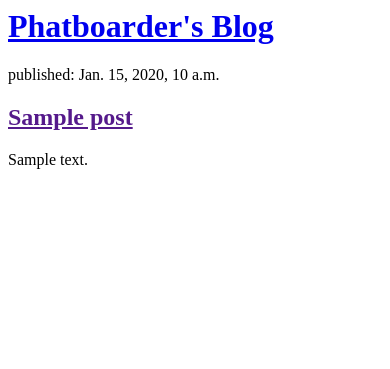
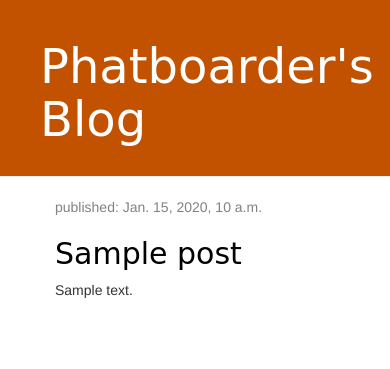
Before and after one commit to nscooling/my-first-blog, a Django app: template blog/templates/blog/post_list.html in a window 390 px wide. Shown: the top 369 px of the page. Run offline with Django 3.2, Linux system fonts and the light colour scheme; the template is opened without the code that fills it: values that come from a table or form of the project are taken from there, others are empty; tables that the repository leaves empty hold one stand-in row (values such as "Sample post"); some libraries are stand-ins or nearby versions.

Commit message:
added css support

```diff
--- /dev/null
+++ b/blog/static/css/blog.css
@@ -0,0 +1,46 @@
+.page-header {
+    background-color: #C25100;
+    margin-top: 0;
+    padding: 20px 20px 20px 40px;
+}
+
+.page-header h1, .page-header h1 a, .page-header h1 a:visited, .page-header h1 a:active {
+    color: #ffffff;
+    font-size: 36pt;
+    text-decoration: none;
+}
+
+.content {
+    margin-left: 40px;
+}
+
+h1, h2, h3, h4 {
+    font-family: 'Lobster', cursive;
+}
+
+.date {
+    color: #828282;
+}
+
+.save {
+    float: right;
+}
+
+.post-form textarea, .post-form input {
+    width: 100%;
+}
+
+.top-menu, .top-menu:hover, .top-menu:visited {
+    color: #ffffff;
+    float: right;
+    font-size: 26pt;
+    margin-right: 20px;
+}
+
+.post {
+    margin-bottom: 70px;
+}
+
+.post h2 a, .post h2 a:visited {
+    color: #000000;
+}
--- a/blog/templates/blog/post_list.html
+++ b/blog/templates/blog/post_list.html
@@ -1,21 +1,32 @@
+{% load static %}
 <html>
-
     <head>
         <title>Phatboarder's blog</title>
+        <link rel="stylesheet" href="//maxcdn.bootstrapcdn.com/bootstrap/3.2.0/css/bootstrap.min.css">
+        <link rel="stylesheet" href="//maxcdn.bootstrapcdn.com/bootstrap/3.2.0/css/bootstrap-theme.min.css">
+        <link rel="stylesheet" type="text/css" href="{% static 'css/blog.css' %}">
     </head>
 
     <body>
-    <div>
+        <div class="page-header">
             <h1><a href="/">Phatboarder's Blog</a></h1>
         </div>
 
+        <div class="content container">
+            <div class="row">
+                <div class="col-md-8">
                     {% for post in posts %}
-    <div>
+                    <div class="post">
+                        <div class="date">
                             <p>published: {{ post.published_date }}</p>
+                        </div>
                         <h2><a href="">{{ post.title }}</a></h2>
                         <p>{{ post.text|linebreaksbr }}</p>
                     </div>
                     {% endfor %}
+                </div>
+            </div>
+        </div>
     </body>
 
 </html>
--- a/mysite/settings.py
+++ b/mysite/settings.py
@@ -23,7 +23,7 @@ BASE_DIR = os.path.dirname(os.path.dirname(os.path.abspath(__file__)))
 SECRET_KEY = 'u)4yy8u)4g++w61)$vr32y3!39%+w97c1+&f1(h0^by=p2fb*v'
 
 # SECURITY WARNING: don't run with debug turned on in production!
-DEBUG = False
+DEBUG = True
 
 ALLOWED_HOSTS = ['127.0.0.1', '.pythonanywhere.com']
 
@@ -119,6 +119,6 @@ USE_TZ = True
 # https://docs.djangoproject.com/en/2.0/howto/static-files/
 
 STATIC_URL = '/static/'
-MEDIA_URL = '/media/'
+#MEDIA_URL = '/media/'
 STATIC_ROOT = os.path.join(BASE_DIR, 'static')
-MEDIA_ROOT = os.path.join(BASE_DIR, 'media')
+#MEDIA_ROOT = os.path.join(BASE_DIR, 'media')
```
Lines whose indentation alone changed are shown as unchanged.
